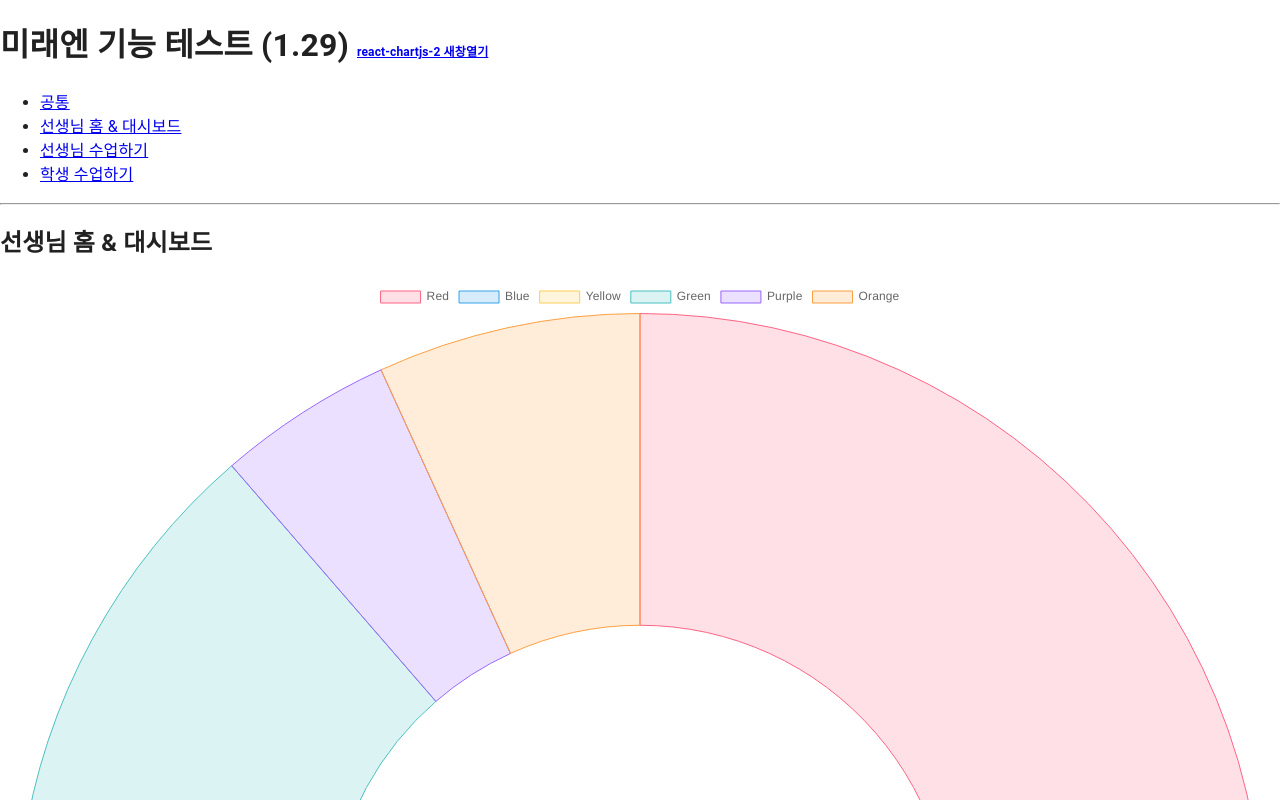
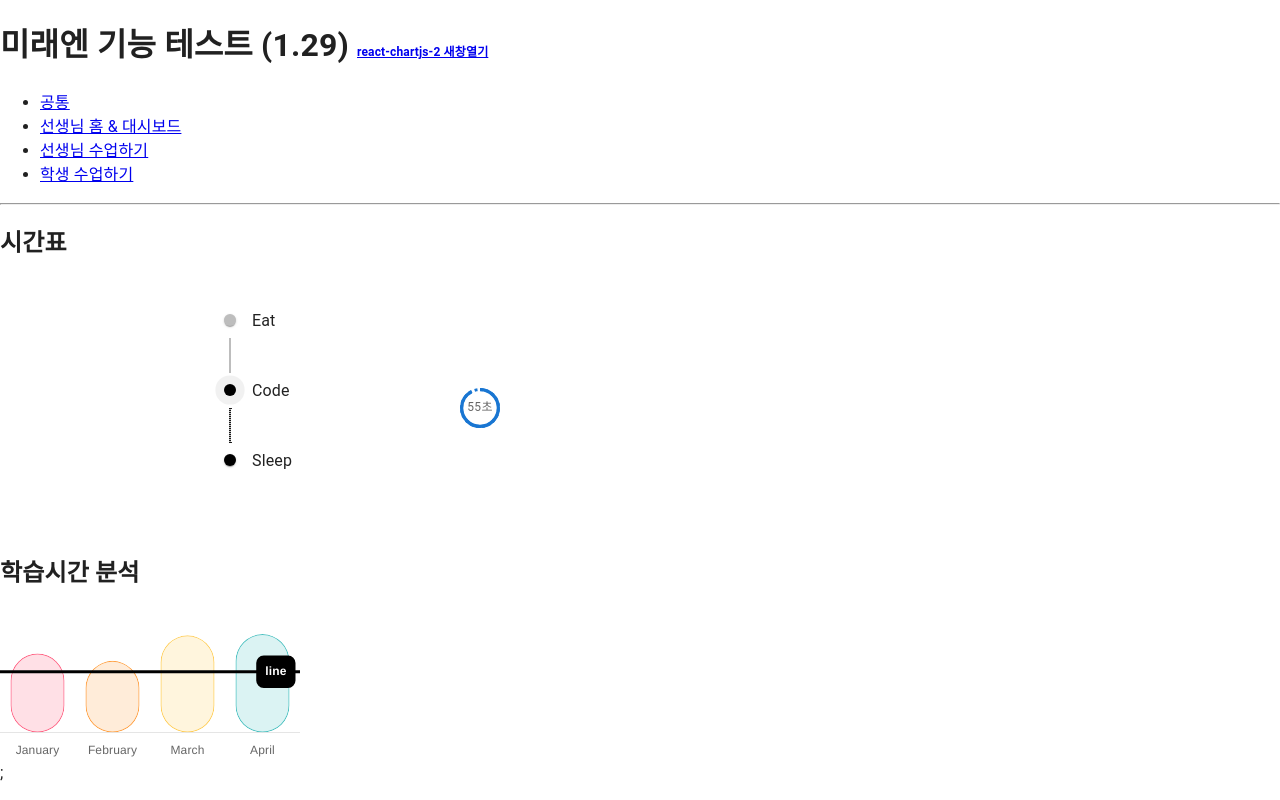
Before and after one commit to rightbrainLIB/miraeN_function_test, a React (Vite) app: page /miraeN_function_test/t1 in a window 1280 px wide. Shown: the top 800 px of the page. Built offline with nearby package versions, Linux system fonts and the light colour scheme.

Commit message:
[추가] 선생님 화면 추가

```diff
--- a/package.json
+++ b/package.json
@@ -14,9 +14,12 @@
   "dependencies": {
     "@emotion/react": "^11.11.3",
     "@emotion/styled": "^11.11.0",
+    "@mui/lab": "5.0.0-alpha.162",
     "@mui/material": "^5.15.6",
     "@mui/styled-engine-sc": "6.0.0-alpha.13",
+    "axios": "^1.6.7",
     "chart.js": "^4.4.1",
+    "chartjs-plugin-annotation": "^3.0.1",
     "faker": "5.5.3",
     "gh-pages": "^6.1.1",
     "react": "^18.2.0",
--- a/src/pages/T1.tsx
+++ b/src/pages/T1.tsx
@@ -1,42 +1,228 @@
-import { Chart as ChartJS, ArcElement, Tooltip, Legend } from 'chart.js';
-import { Doughnut } from 'react-chartjs-2';
+import React, { useState, useEffect } from "react";
+import {
+  Timeline,
+  TimelineItem,
+  TimelineSeparator,
+  TimelineConnector,
+  TimelineContent,
+  TimelineDot,
+} from "@mui/lab";
+import { CircularProgress, Typography, Box, Stack } from "@mui/material/";
+import {
+  Chart as ChartJS,
+  CategoryScale,
+  LinearScale,
+  BarElement,
+  Title,
+  Tooltip,
+  Legend,
+} from "chart.js";
+import { Bar } from "react-chartjs-2";
+import annotationPlugin from "chartjs-plugin-annotation";
 
-ChartJS.register(ArcElement, Tooltip, Legend);
+ChartJS.register(
+  CategoryScale,
+  LinearScale,
+  BarElement,
+  Title,
+  Tooltip,
+  Legend,
+  annotationPlugin
+);
 
+function T1() {
+  const duration = 60; // 총 지속 시간 (초)
+  const [progress, setProgress] = useState(100);
+
+  useEffect(() => {
+    const interval = setInterval(() => {
+      setProgress((oldProgress) => {
+        const newProgress = oldProgress - 100 / duration;
+        if (newProgress <= 0) {
+          clearInterval(interval);
+          return 0;
+        }
+        return newProgress;
+      });
+    }, 1000);
+
+    return () => {
+      clearInterval(interval);
+    };
+  }, []);
+
+  const options = {
+    responsive: true,
+    plugins: {
+      legend: {
+        display: false,
+      },
+      title: {
+        display: false,
+      },
+      annotation: {
+        annotations: [
+          {
+            borderColor: "black",
+            borderWidth: 3,
+            scaleID: "y",
+            value: 50,
+            label: {
+              display: true,
+              content: "line",
+              backgroundColor: "black",
+              borderWidth: 3,
+              width: 40,
+              height: 40,
+              position: "end",
+            },
+          },
+        ],
+      },
+    },
+    scales: {
+      x: {
+        grid: {
+          display: false,
+        },
+      },
+      y: {
+        display: false,
+        grid: {
+          drawBorder: false,
+          display: false,
+        },
+      },
+    },
+  };
+
+  const labels = ["January", "February", "March", "April"];
   const data = {
-  labels: ['Red', 'Blue', 'Yellow', 'Green', 'Purple', 'Orange'],
+    labels: labels,
     datasets: [
       {
-      label: '# of Votes',
-      data: [12, 19, 3, 5, 2, 3],
+        label: "My First Dataset",
+        data: [65, 59, 80, 81],
         backgroundColor: [
-        'rgba(255, 99, 132, 0.2)',
-        'rgba(54, 162, 235, 0.2)',
-        'rgba(255, 206, 86, 0.2)',
-        'rgba(75, 192, 192, 0.2)',
-        'rgba(153, 102, 255, 0.2)',
-        'rgba(255, 159, 64, 0.2)',
+          "rgba(255, 99, 132, 0.2)",
+          "rgba(255, 159, 64, 0.2)",
+          "rgba(255, 205, 86, 0.2)",
+          "rgba(75, 192, 192, 0.2)",
         ],
         borderColor: [
-        'rgba(255, 99, 132, 1)',
-        'rgba(54, 162, 235, 1)',
-        'rgba(255, 206, 86, 1)',
-        'rgba(75, 192, 192, 1)',
-        'rgba(153, 102, 255, 1)',
-        'rgba(255, 159, 64, 1)',
+          "rgb(255, 99, 132)",
+          "rgb(255, 159, 64)",
+          "rgb(255, 205, 86)",
+          "rgb(75, 192, 192)",
         ],
         borderWidth: 1,
+        borderRadius: 50,
+        borderSkipped: false,
       },
     ],
   };
 
-function T1() {
   return (
     <>
-      <h2>선생님 홈 & 대시보드</h2>
-      <Doughnut data={data} />
+      <h2>시간표</h2>
+      <Stack
+        sx={{
+          display: "flex",
+          flexDirection: "row",
+          width: "500px",
+          position: "relative",
+        }}
+      >
+        <Timeline sx={{ width: "200px" }}>
+          <TimelineItem>
+            <TimelineSeparator>
+              <TimelineDot />
+              <TimelineConnector />
+            </TimelineSeparator>
+            <TimelineContent>Eat</TimelineContent>
+          </TimelineItem>
+          <TimelineItem>
+            <TimelineSeparator>
+              <TimelineDot
+                sx={{
+                  backgroundColor: "black",
+                  animation: "ripple 1.2s infinite",
+                  "@keyframes ripple": {
+                    "0%": {
+                      boxShadow: "0 0 0 0 rgba(0, 0, 0, 0.4)",
+                    },
+                    "100%": {
+                      boxShadow: "0 0 0 10px rgba(0, 0, 0, 0)",
+                    },
+                  },
+                }}
+              />
+              <TimelineConnector
+                sx={{ borderStyle: "dotted", borderWidth: "1px", width: "1px" }}
+              />
+            </TimelineSeparator>
+            <TimelineContent>Code</TimelineContent>
+          </TimelineItem>
+          <TimelineItem>
+            <TimelineSeparator>
+              <TimelineDot sx={{ backgroundColor: "black" }} />
+            </TimelineSeparator>
+            <TimelineContent>Sleep</TimelineContent>
+          </TimelineItem>
+        </Timeline>
+
+        <Box
+          sx={{
+            position: "relative",
+            display: "inline-flex",
+            alignItems: "center",
+          }}
+        >
+          <CircularProgress
+            variant="determinate"
+            value={progress}
+            sx={{
+              "&::before": {
+                content: '""',
+                position: "absolute",
+                top: 0,
+                left: 0,
+                width: "100%",
+                height: "100%",
+                borderRadius: "50%",
+                border: "3px dotted #1976d2",
+                boxSizing: "border-box",
+              },
+            }}
+          />
+          <Box
+            sx={{
+              top: 0,
+              left: 0,
+              bottom: 0,
+              right: 0,
+              position: "absolute",
+              display: "flex",
+              alignItems: "center",
+              justifyContent: "center",
+            }}
+          >
+            <Typography
+              variant="caption"
+              component="div"
+              color="text.secondary"
+            >
+              {`${Math.round(duration * (progress / 100))}초`}
+            </Typography>
+          </Box>
+        </Box>
+      </Stack>
+      <h2>학습시간 분석</h2>
+      <Stack sx={{ width: "300px" }}>
+        <Bar options={options} data={data} />;
+      </Stack>
     </>
-  )
+  );
 }
 
-export default T1
+export default T1;
```
Also changed, not shown: 1 other file (tests, documents, lock files or other folders). Lines whose indentation alone changed are shown as unchanged.
